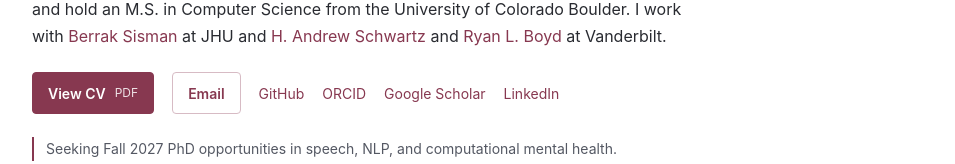
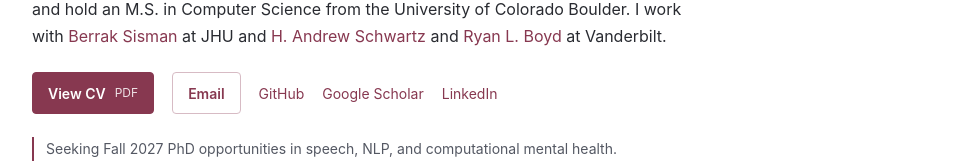
Before and after one commit to jen900704/jen-portfolio, a React (Vite) app: page / in a window 1280 px wide. Shown: the part 385-549 px from the top of the page, without its empty margins (162-1117 px from the left). Built offline with nearby package versions, Linux system fonts and the light colour scheme.

Commit message:
Remove ORCID link from contact section

```diff
--- a/src/App.tsx
+++ b/src/App.tsx
@@ -172,7 +172,7 @@ function Research({ showAll, setShowAll }: { showAll: boolean; setShowAll: (valu
         <p className="research-keywords">Computational mental health · Speech & NLP · Multimodal learning</p>
         <p className="research-statement">I develop speech, language, and multimodal AI methods for computational mental health. Informed by clinical training, I aim to build psychologically grounded models that generalize across people and meaningfully support mental health understanding and assessment.</p>
         <p>I am an M.S. student in Clinical Mental Health Counseling at Johns Hopkins University and hold an M.S. in Computer Science from the University of Colorado Boulder. <LinkedPeople text="I work with Berrak Sisman at JHU and H. Andrew Schwartz and Ryan L. Boyd at Vanderbilt." /></p>
-        <p className="contact-links"><a className="action-link action-primary" href={`${base}Jen_CV_short.pdf`}>View CV <span className="file-label">PDF</span></a><a className="action-link action-secondary" href="mailto:hyeh10@jh.edu">Email</a><a href="https://github.com/jen900704">GitHub</a><a href="https://orcid.org/0009-0004-5613-4814">ORCID</a><a href="https://scholar.google.com/citations?user=D2c37nAAAAAJ">Google Scholar</a><a href="https://www.linkedin.com/in/hsiang-chen-yeh-760bb02ba">LinkedIn</a></p>
+        <p className="contact-links"><a className="action-link action-primary" href={`${base}Jen_CV_short.pdf`}>View CV <span className="file-label">PDF</span></a><a className="action-link action-secondary" href="mailto:hyeh10@jh.edu">Email</a><a href="https://github.com/jen900704">GitHub</a><a href="https://scholar.google.com/citations?user=D2c37nAAAAAJ">Google Scholar</a><a href="https://www.linkedin.com/in/hsiang-chen-yeh-760bb02ba">LinkedIn</a></p>
         <p className="availability">Seeking Fall 2027 PhD opportunities in speech, NLP, and computational mental health.</p>
       </div>
       <img className="portrait" src={`${base}portrait.png`} alt="Hsiang-Chen Yeh" width="148" height="180" />
```
